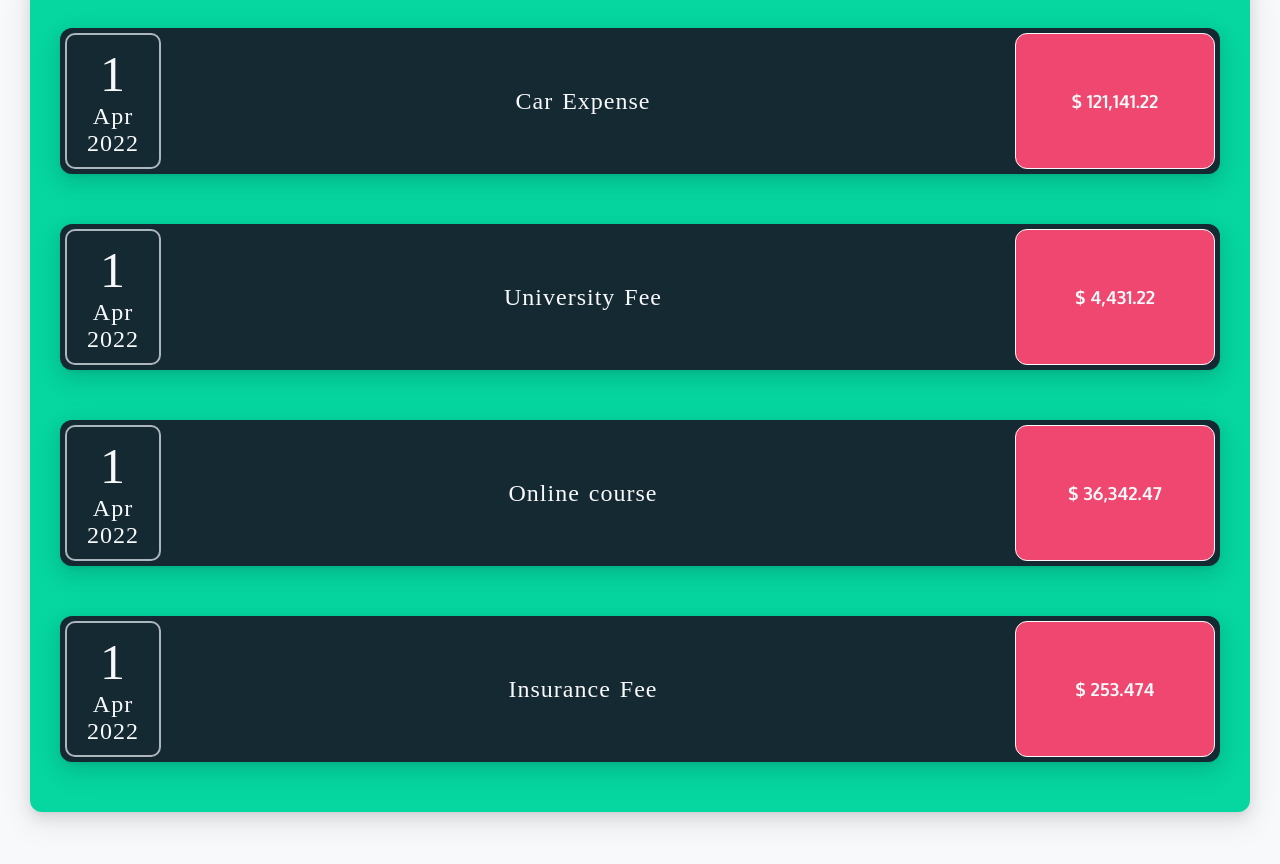
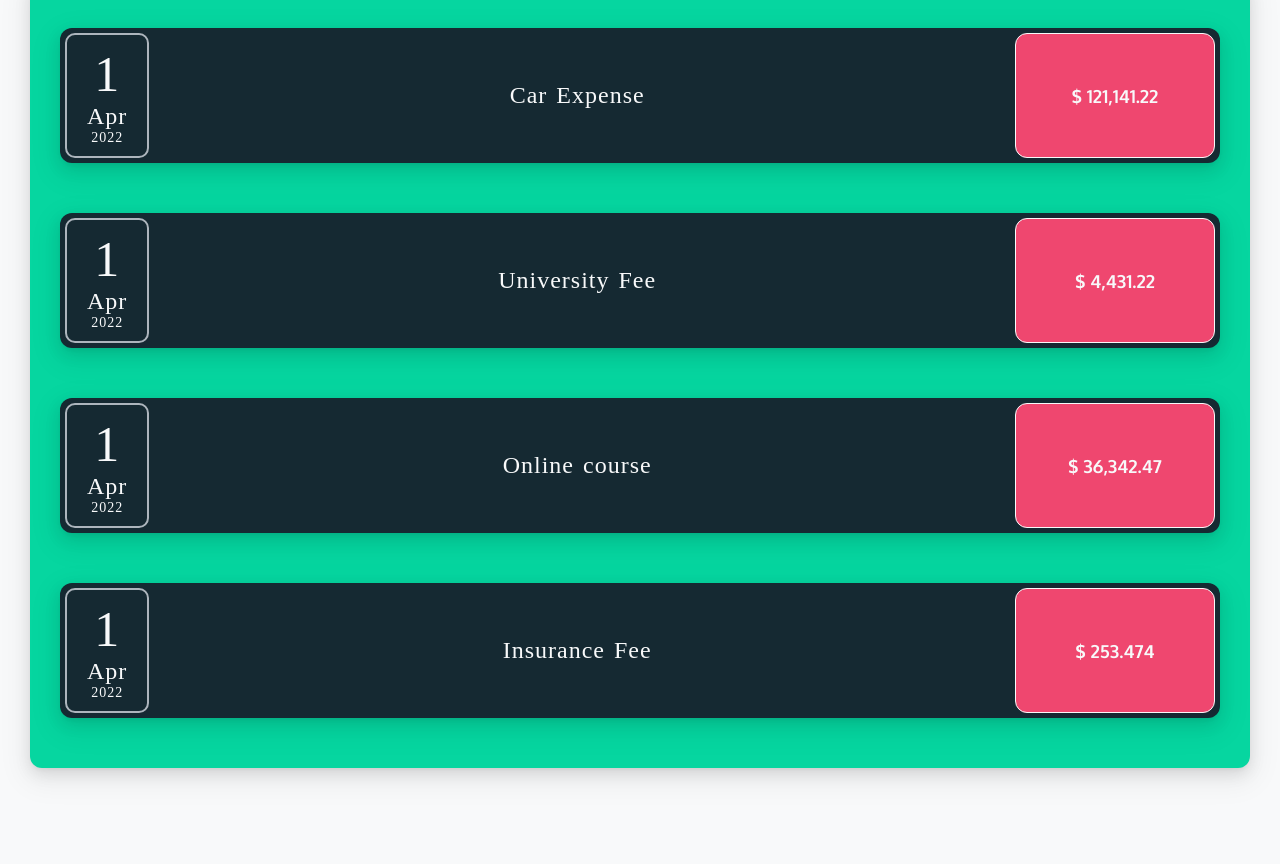
Before and after one commit to AyeshaMunawar-profile/expense-management-system, a React (Create React App) app: page / in a window 1280 px wide. Shown: the part 1160-2024 px from the top of the page. Built offline with nearby package versions, Linux system fonts and the light colour scheme; a web font is replaced by a local one.

Commit message:
EMS> Change font size of the date box
EMS> Change font size of the date box

```diff
--- a/src/Components/DateBox/DateBox.js
+++ b/src/Components/DateBox/DateBox.js
@@ -1,5 +1,6 @@
 import React from 'react';
 import "./DateBox.css"
+
 function DateBox({date}) {
     const day = date.getDay().toLocaleString('en-US', {day: "2-digit"});
     const month = date.toLocaleString('en-US', {month: 'short'});
@@ -8,7 +9,7 @@ function DateBox({date}) {
         <div className="expense-date">
             <h1 className="expense-date__day paragraph heading">{day}</h1>
             <h3 className="expense-date__month date-text paragraph heading">{month}</h3>
-            <h3 className="expense-date__year date-text paragraph heading">{year}</h3>
+            <h4 className="expense-date__year date-text paragraph heading">{year}</h4>
         </div>
     );
 }
```
Also changed, not shown: 1 other file (tests, documents, lock files or other folders).
